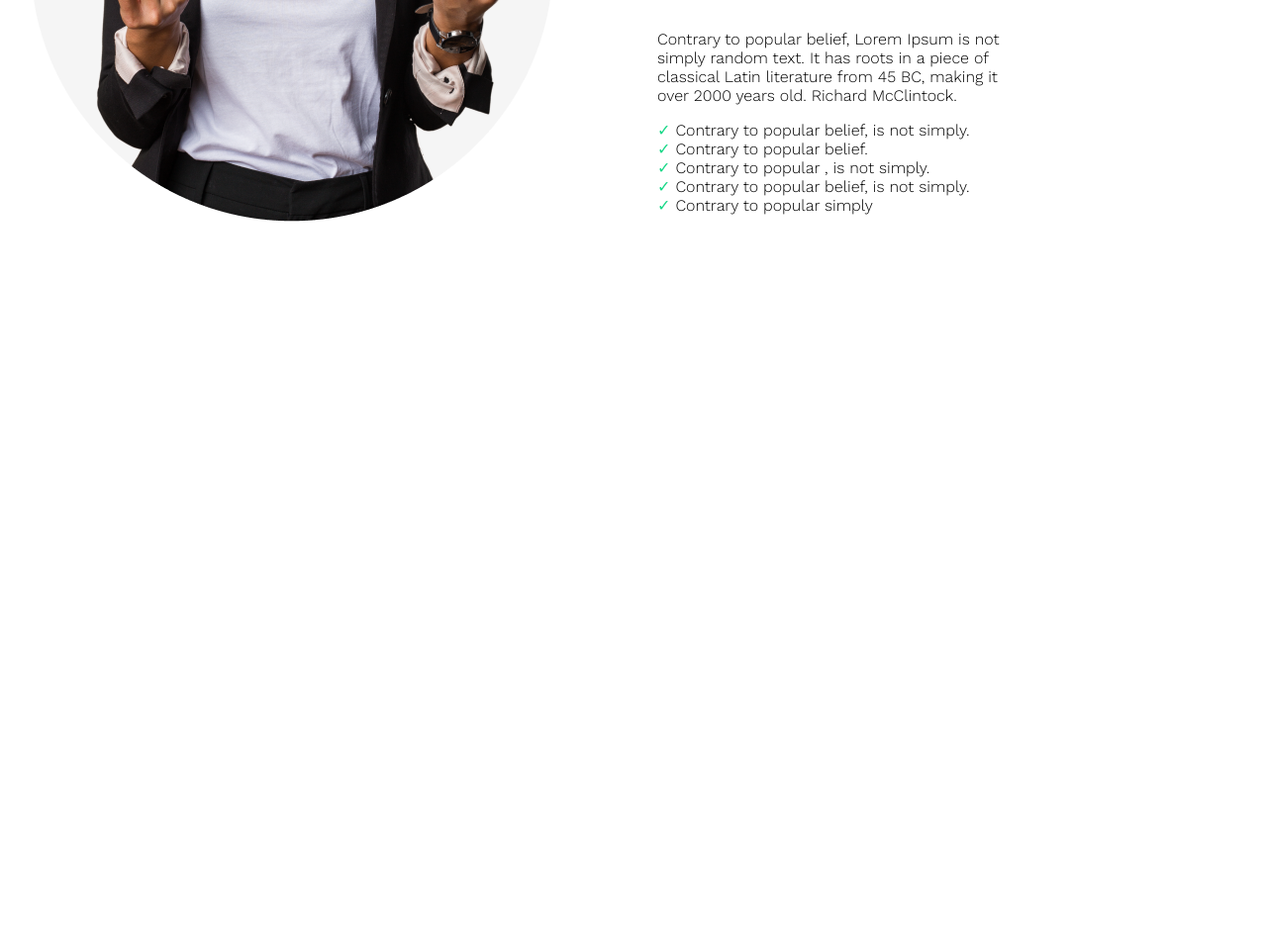
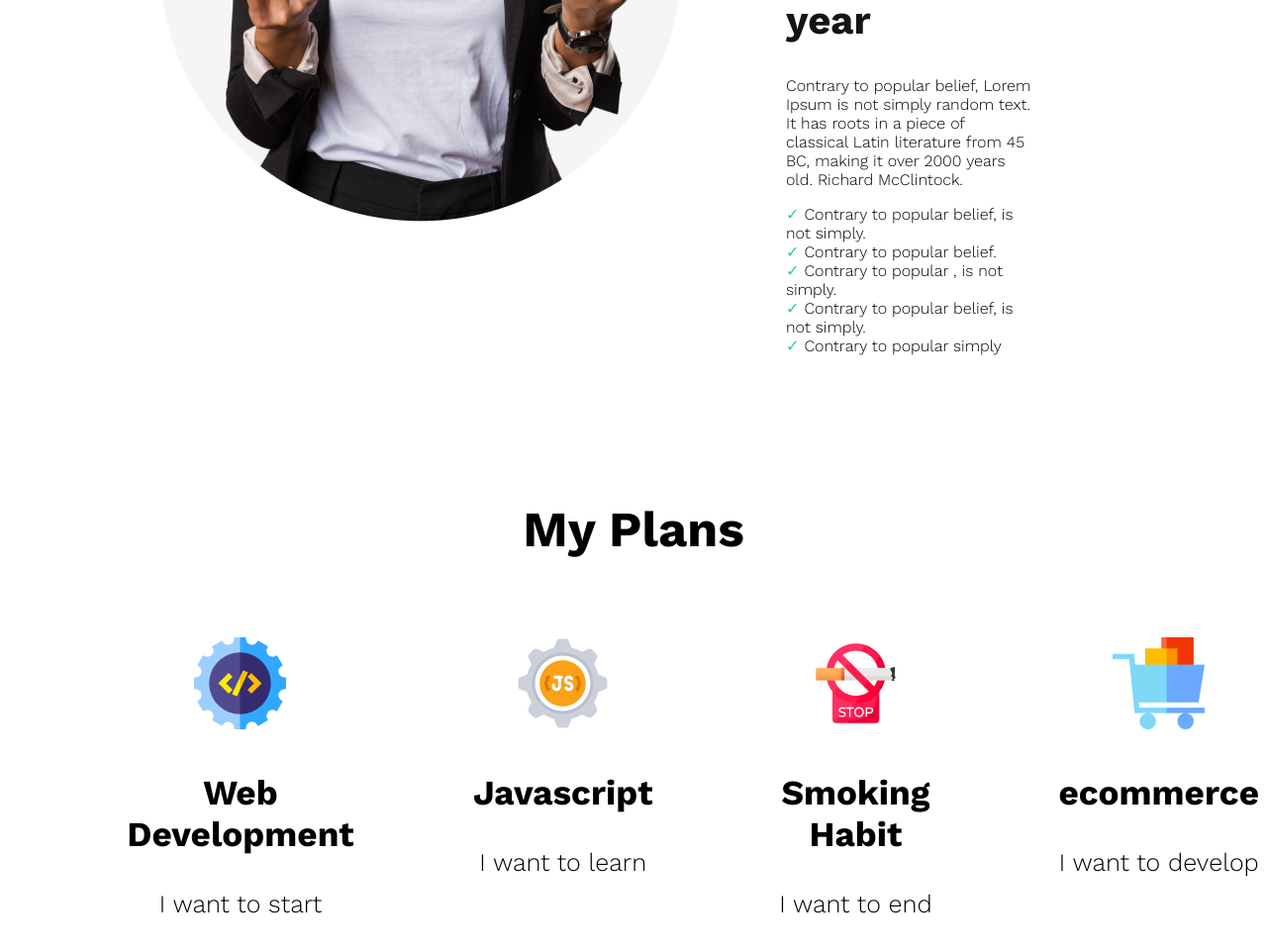
Before and after one commit to Robiul-Islam-PALASH/me-in-new-year, a plain HTML site: page index.html in a window 1280 px wide. Shown: the part 1482-2443 px from the top of the page at 99% size. Before the commit the page ends 1723 px from the top, so only its background shows below. Drawn offline with nearby package versions, Linux system fonts and the light colour scheme.

Commit message:
My Plan section

```diff
--- a/index.html
+++ b/index.html
@@ -55,7 +55,32 @@
             </ul>
             </div>
         </section>
-
+        <!-- My Plans section -->
+        <section class="my-plan">
+            <h1 class="my-plan-title">My Plans</h1>
+            <div class="items">
+                <div class="plan-item">
+                    <img src="/images/icons/web.png" alt="">
+                    <h3 class="plan-item-title">Web Development</h3>
+                    <p class="plan-item-description">I want to start</p>
+                </div>
+                <div class="plan-item">
+                    <img src="/images/icons/js.png" alt="">
+                    <h3 class="plan-item-title">Javascript</h3>
+                    <p class="plan-item-description">I want to learn</p>
+                </div>
+                <div class="plan-item">
+                    <img src="/images/icons/smoke.png" alt="">
+                    <h3 class="plan-item-title">Smoking Habit</h3>
+                    <p class="plan-item-description">I want to end</p>
+                </div>
+                <div class="plan-item">
+                    <img src="/images/icons/ecom.png" alt="">
+                    <h3 class="plan-item-title">ecommerce</h3>
+                    <p class="plan-item-description">I want to develop</p>
+                </div>
+            </div>
+        </section>
 
     </main>
 </body>
--- a/styles/me-in-new-year.css
+++ b/styles/me-in-new-year.css
@@ -40,6 +40,7 @@ header{
 .my-failures{
     display: flex;
     margin-top: 131px;
+    margin-left: 130px;
 }
 .my-failures .title{
     font-weight: 700;
@@ -64,3 +65,30 @@ header{
 .my-failures .checkmark{
     color: #16D887;
 }
+
+/* My Plan styles */
+.my-plan{
+    font-weight: 700;
+    font-size: 30px;
+    margin-top: 130px;
+    padding: spacebeteen;
+}
+.items{
+    display: flex;
+}
+.my-plan-title{
+    font-weight: 700;
+    font-size: 50px;
+    text-align: center;
+    margin-bottom: 80px;
+}
+.plan-item-description{
+    margin-top: 0;
+    padding-top: 0;
+    font-weight: 500;
+    font-size: 25px;
+}
+.plan-item{
+    padding-left: 80px;
+    text-align: center;
+}
```
